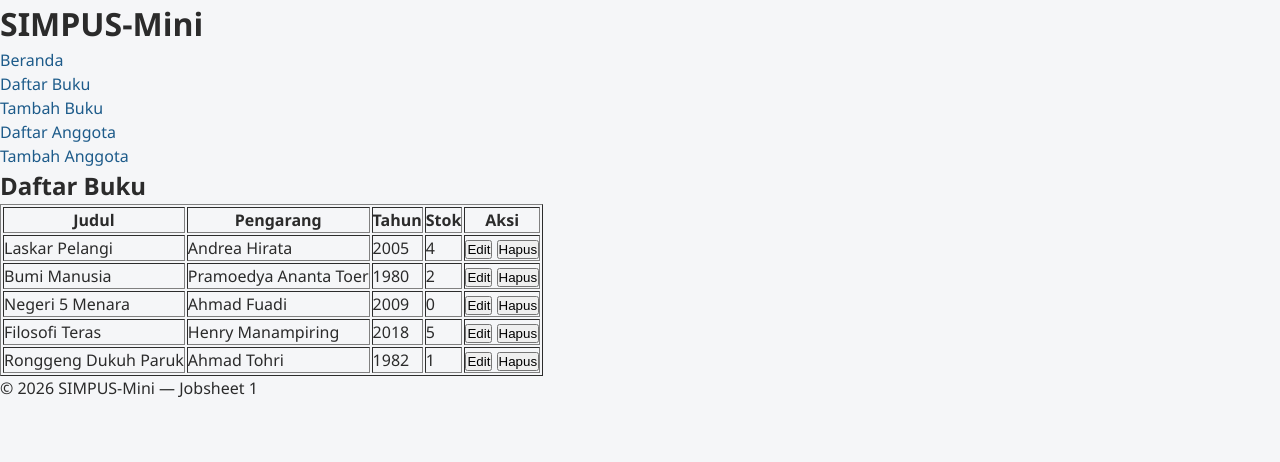
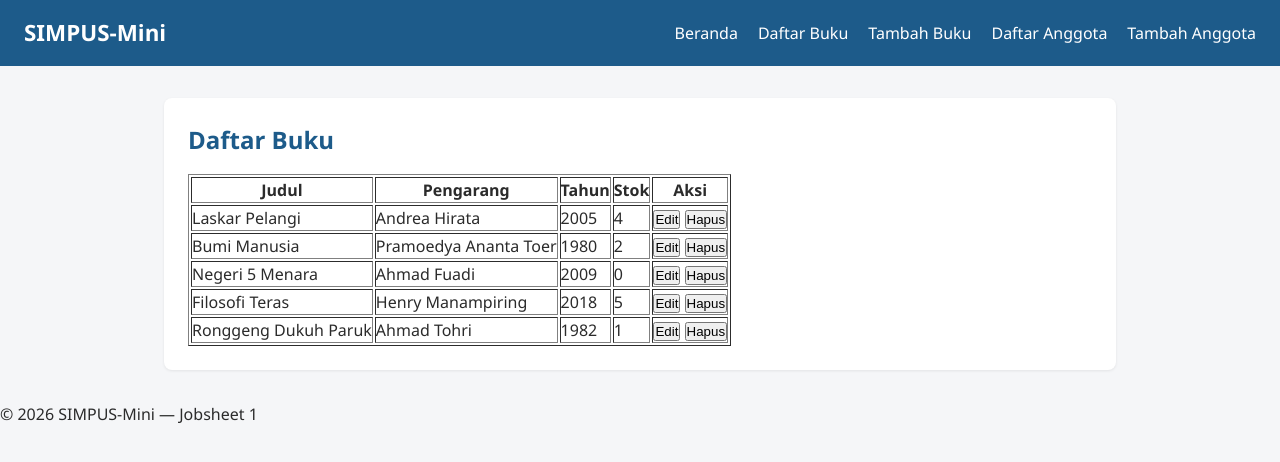
Before and after one commit to nauravlrie/PemrogramanWeb2026-JesycaAliceSutanto, a PHP site: page /buku/list.html in a window 1280 px wide. Shown: the top 462 px of the page. Run offline with PHP 8.4, Linux system fonts and the light colour scheme.

Commit message:
header navbar, main

```diff
--- a/assets/css/style.css
+++ b/assets/css/style.css
@@ -16,3 +16,41 @@ a {
 a:hover {
     text-decoration: underline;
 }
+header {
+    background-color: #1d5b8a;
+    color: #fff;
+    padding: 1rem 1.5rem;
+    display: flex;
+    align-items: center;
+    justify-content: space-between;
+    flex-wrap: wrap;
+}
+header h1 {
+    font-size: 1.4rem;
+}
+header nav ul {
+    list-style: none;
+    display: flex;
+    gap: 1.25rem;
+}
+header nav a {
+    color: #fff;
+    font-weight: 500;
+}
+/*main*/
+main {
+    max-width: 1000px;
+    margin: 2rem auto;
+    padding: 0 1.5rem;
+}
+section {
+    background-color: #fff;
+    border-radius: 8px;
+    padding: 1.5rem;
+    margin-bottom: 1.5rem;
+    box-shadow: 0 1px 3px rgba(0, 0, 0, 0.08);
+}
+section h2 {
+    margin-bottom: 1rem;
+    color: #1d5b8a;
+}
```
